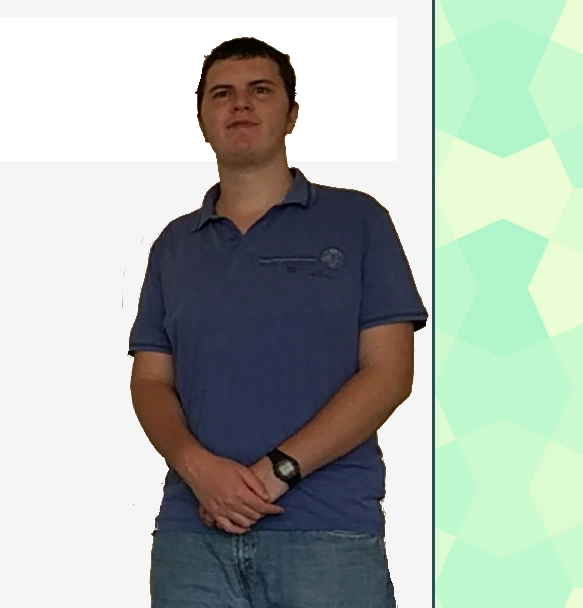
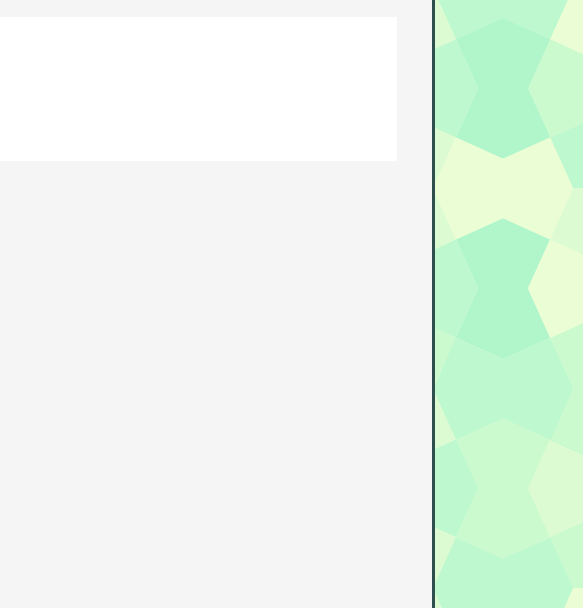
Before and after one commit to ogbaba/tulas.xyz, a plain HTML site: page index.html in a window 1280 px wide. Shown: the part 712-1320 px from the top of the page, 697-1280 px from the left. Drawn offline with Linux system fonts and the light colour scheme.

Commit message:
removed myself

```diff
--- a/style.css
+++ b/style.css
@@ -14,14 +14,7 @@ article {
     margin-right : 20px;
     margin-top : 10px;
 }
-#bg {
-    position : absolute;
-    bottom : 0px;
-    right : 0px;
-    margin-bottom = 0;
-    text-align : right;
-    display : block;
-}
+
 a {
     color : DarkSlateGray ;
     text-decoration: none;
```
Also changed, not shown: 2 other files.
